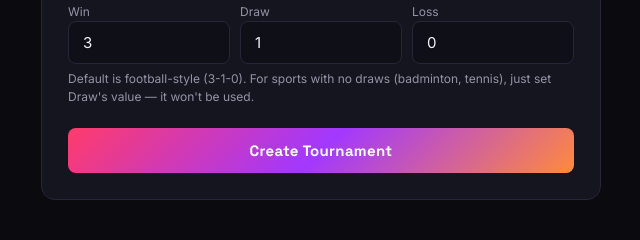
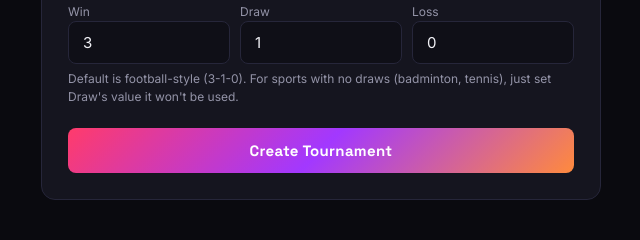
Before and after one commit to mustafijahmedovi/tournament_schedule, a plain HTML site: page index.html in a window 1280 px wide. Shown: the part 937-1177 px from the top of the page, 319-959 px from the left. Drawn offline with Linux system fonts and the light colour scheme.

Commit message:
point set

```diff
--- a/index.html
+++ b/index.html
@@ -65,7 +65,7 @@
       <input type="number" id="pointsLoss" value="0" min="0">
     </div>
     </div>
-    <div class="hint">Default is football-style (3-1-0). For sports with no draws (badminton, tennis), just set Draw's value — it won't be used.</div>
+    <div class="hint">Default is football-style (3-1-0). For sports with no draws (badminton, tennis), just set Draw's value it won't be used.</div>
   </div>
 
   <div id="error"></div>
```
